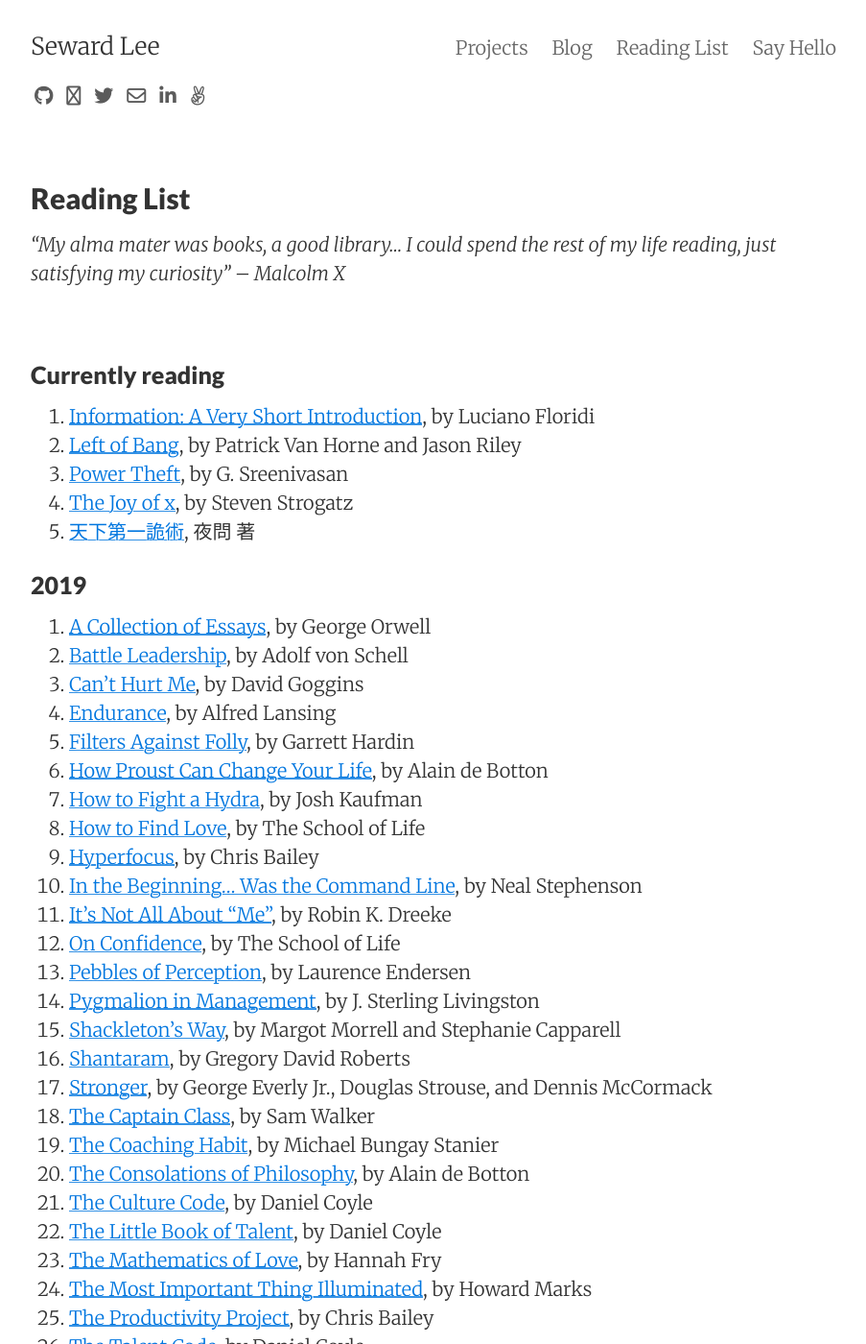
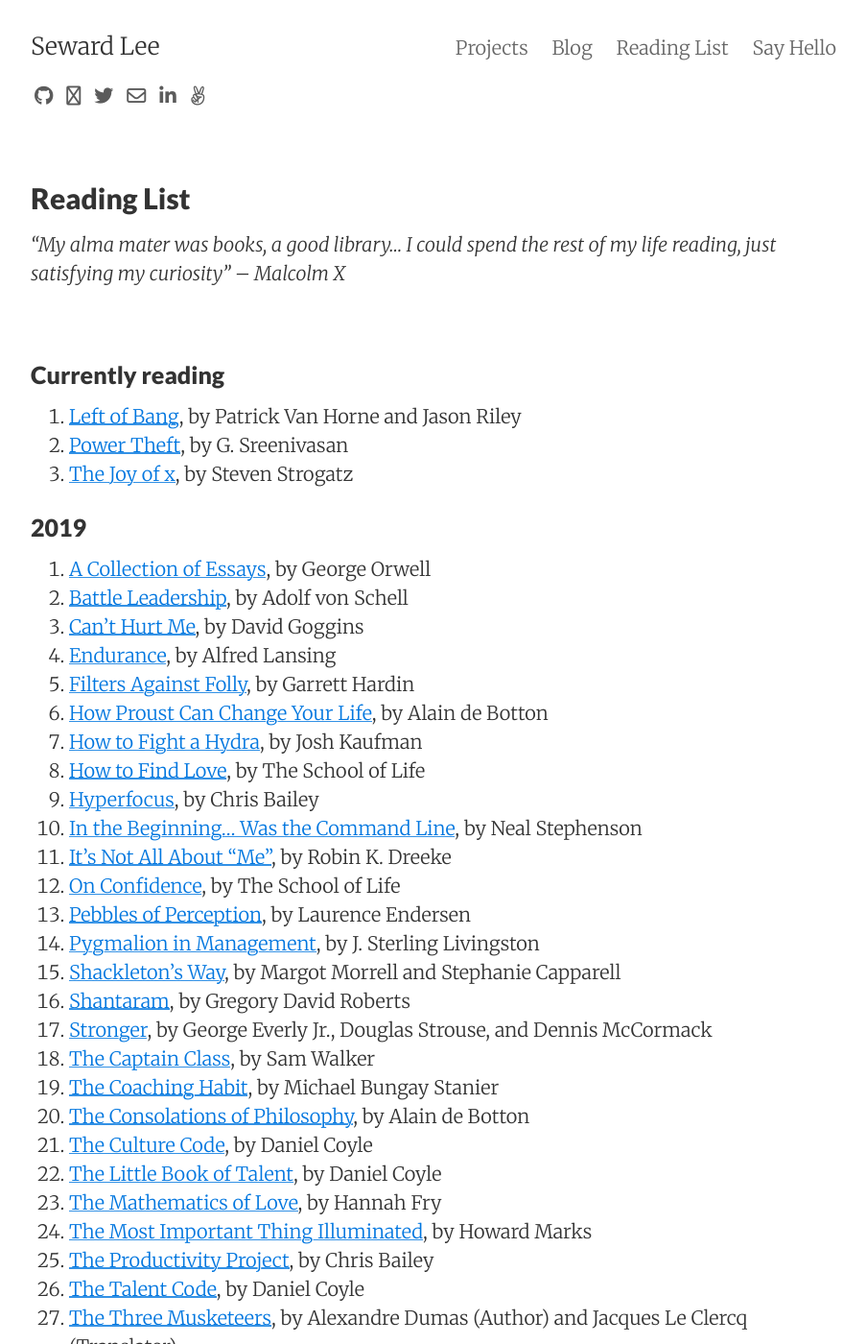
Before and after one commit to sewardlee337/sewardlee337.github.io, a Jekyll site: the page built from readinglist.md, in a window 1280 px wide and 1400 px high. Shown: the whole window at 96% size, without its empty margins (188-1091 px from the left). Built offline with Jekyll 4.4.1, drawn with Linux system fonts in a browser that asks for light colours; nearby versions of some CDN libraries; some of the changed text lies outside the part shown.

Commit message:
Update reading list

```diff
--- a/readinglist.md
+++ b/readinglist.md
@@ -12,11 +12,9 @@
 
 ### Currently reading
 
-1. [Information: A Very Short Introduction](https://amzn.to/2L5aoax), by Luciano Floridi
 1. [Left of Bang](https://amzn.to/2DwPivq), by Patrick Van Horne and Jason Riley
 1. [Power Theft](https://amzn.to/2H1COx3), by G. Sreenivasan
 1. [The Joy of x](https://amzn.to/2HpxEw0), by Steven Strogatz
-1. [天下第一詭術](https://bit.ly/2weWjNH), 夜問 著
 
 
 ### 2019
```
Also changed, not shown: other parts of readinglist.md (+1 -0 lines).
